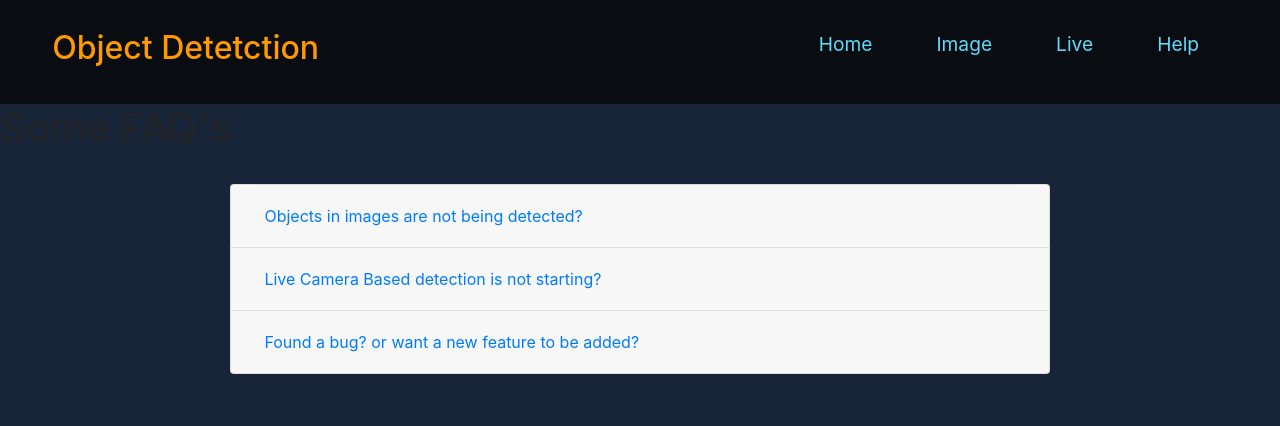
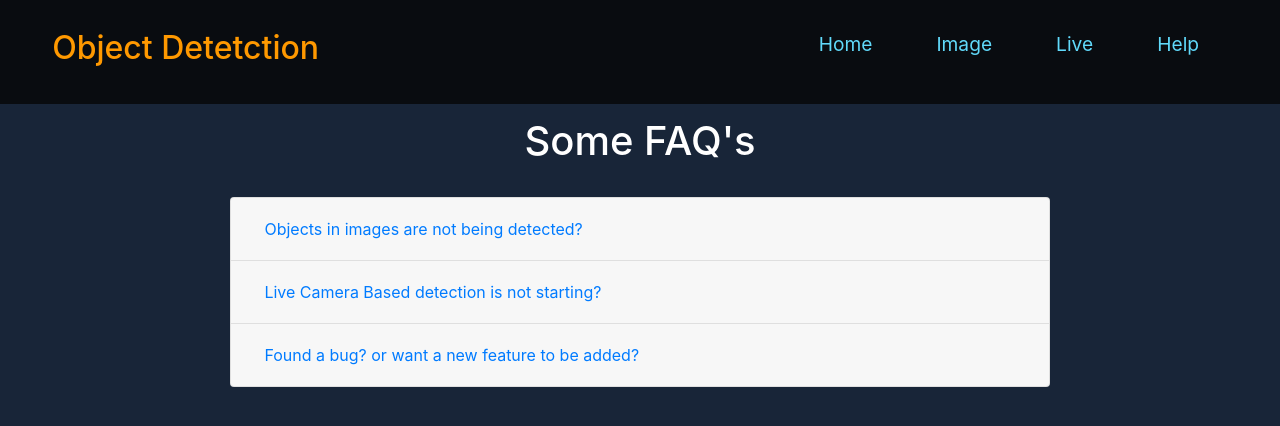
Before and after one commit to Radon333/Obj-detection, a React (Create React App) app: page /help in a window 1280 px wide. Shown: the top 426 px of the page. Built offline with nearby package versions, Linux system fonts and the light colour scheme.

Commit message:
fixed header bug

```diff
--- a/src/Pages/Help/Help.css
+++ b/src/Pages/Help/Help.css
@@ -1,16 +1,14 @@
 .hero-area{
     background-color: #182538;
-    height:100vh;
+    height:75vh;
 }
 
+#faq{
+    text-align: center;
+    color:white;
+    margin-top:1vw;
+}
 
-.hero-text h1{
-    color: white;
-    justify-content: center;
-    align-items: center;
-    margin-left: 390px;
-    margin-bottom: 20px;
-}
 .accordion{
     height:100%;
     width:80%;
@@ -19,11 +17,11 @@
     margin: auto;
 }
 .inner-content{
-    background-color:blueviolet;
+    background-color:rgb(73, 11, 131);
 }
 
 .inner-content p{
-    font-style: italic;
-    font-size: x-large;
+    font-size: large;
     font-family: 'Segoe UI';
+    color: azure;
 }
```
